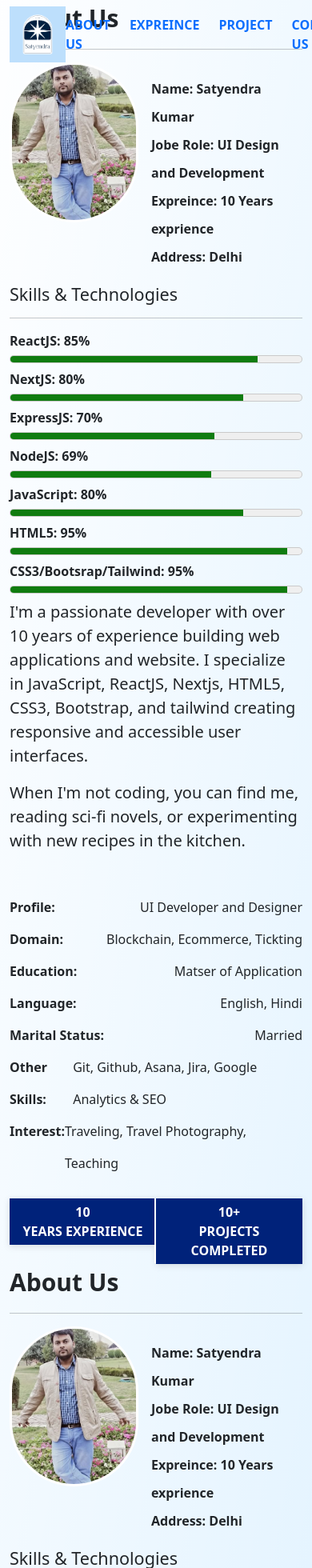
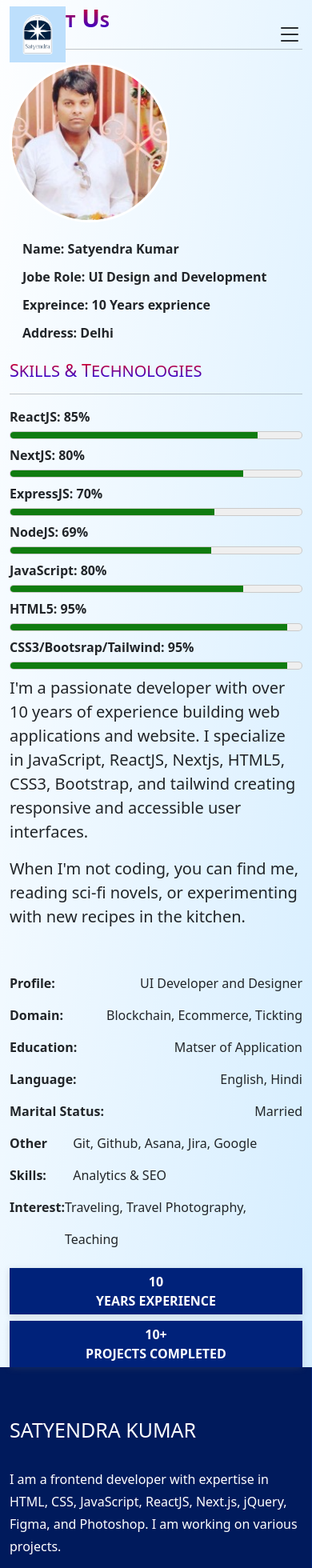
Before and after one commit to satyarihad/satyenderPortFolio, a React (Vite) app: page /about in a window 390 px wide. Shown: the top 1960 px of the page at 80% size. Built offline with nearby package versions, Linux system fonts and the light colour scheme.

Commit message:
theme update

```diff
--- a/src/App.jsx
+++ b/src/App.jsx
@@ -46,9 +46,7 @@ function App() {
         <Route path='/getintouch' element={<Getintouch />} />
       </Routes>
 
-      <Aboutus />
-      <Skills />
-      <Getintouch />
+
 
       <Footesection />
 
--- a/src/component/Home/index.jsx
+++ b/src/component/Home/index.jsx
@@ -57,7 +57,7 @@ const Homepage = ()=>{
                 <div className="col-md-6">
 
                     <div className="" style={{marginTop:"100px"}}>
-                    <div className="head_text">Hi, Im <span className="text-primary">Satyendra Kumar </span>
+                    <div className="head_text">Hi, Im <span className="text-primary" style={{textTransform:"uppercase"}}>S<span style={{fontSize:"23px"}}>atyendra</span> K<span style={{fontSize:"23px"}}>umar</span> </span>
                     <span class="wave">👋</span>
                     </div>
 
--- a/src/page/AboutUs/about.css
+++ b/src/page/AboutUs/about.css
@@ -20,10 +20,18 @@
 .about_me_header .about_me{
     font-size: 30px;
     text-align: left;
+    background-image: linear-gradient(red, blue);
+    color: transparent;
+    background-clip: text;
 }
 .about_us{
     /* background: linear-gradient(-80.37deg, #0094ff33 11.06%, #d9d9d900 102.87%, #d9d9d900 0, #fff3 0); */
-
+}
+.skill_technology{
+    background-image: linear-gradient(red, blue);
+    color: transparent;
+    background-clip: text;
+    text-transform: uppercase;
 }
 .userPic img{
     border-radius: 100px;
--- a/src/page/AboutUs/index.jsx
+++ b/src/page/AboutUs/index.jsx
@@ -17,13 +17,13 @@ const Aboutus =()=>{
                     <div className="col-md-12">
 
                        <div className="about_me_header">
-                       <div className="about_me">About Us</div>
+                       <div className="about_me" style={{textTransform:"uppercase"}}>A<span style={{fontSize:"22px"}}>bout</span> U<span style={{fontSize:"22px"}}>s</span></div>
                         <hr />
                        <div className="row">
                         <div className="col-md-6">
 
                             <div className="userPic">
-                                <img src="/images/userPic.png" alt="" className="" />
+                                <img src="/images/1706411188026.jpg" alt="" className="" />
                                 <div className="mx-3 mt-3 userDetails-skill">
                                 <div>Name: Satyendra Kumar</div>
                                 <div>Jobe Role: UI Design and Development</div>
@@ -32,7 +32,7 @@ const Aboutus =()=>{
                             </div>
                             </div>
 
-                            <div className="mt-3"><h4>Skills & Technologies</h4></div>
+                            <div className="mt-3 skill_technology"><h4>S<span style={{fontSize:"20px"}}>kills</span> & T<span style={{fontSize:"20px"}}>echnologies</span></h4></div>
                             <hr />
                             <div>
                             <label>ReactJS: {reactJS}%</label>
--- a/src/page/Footer/index.jsx
+++ b/src/page/Footer/index.jsx
@@ -102,7 +102,7 @@ const Footesection = () => {
             <div className="footerWidth">
               <div className="email">
                 <p>E-mail: <a href = "satyarihand@gmail.com">satyarihand@gmail.com</a></p>
-                <p>Mobile: 9650964531 </p>
+                <p>Mobile: +91 9650964531 </p>
               </div>
             </div>
           </div>
@@ -140,7 +140,7 @@ const Footesection = () => {
             <div className="footerWidth">
               <div className="email">
                 <p>E-mail: <a href = "satyarihand@gmail.com">satyarihand@gmail.com</a></p>
-                <p>Mobile: 9650964531</p>
+                <p>Mobile: +91 9650964531</p>
               </div>
             </div>
           </div>
--- a/src/page/GetInTouch/index.jsx
+++ b/src/page/GetInTouch/index.jsx
@@ -23,8 +23,8 @@ const Getintouch = ()=>{
         <section className="container">
             <div className="row">
                 <div className="col-md-12">
-                    <div className="my-5">
-                        <h3>Get in Touch</h3>
+                    <div className="my-5 user_exprience">
+                        <h3 style={{textTransform:"uppercase"}}>G<span style={{fontSize:"23px"}}>et</span> i<span style={{fontSize:"23px"}}>n</span> T<span style={{fontSize:"23px"}}>ouch</span></h3>
                         <hr />
                     </div>
                 </div>
--- a/src/page/Navbar/index.jsx
+++ b/src/page/Navbar/index.jsx
@@ -1,10 +1,18 @@
-import React, { useEffect, useState } from "react";
+import React, { useEffect, useState, useRef } from "react";
 import { Link } from "react-router";
 import "./navbar.css";
+import "bootstrap-icons/font/bootstrap-icons.css";
+import Sidebar from "./sidebar";
 
 const Navbar =({ darkMode, setDarkMode })=>{
 
     const [isScrolled, setIsScrolled] = useState(false);
+    const [isOpen, setIsOpen] = useState(false);
+
+    const sidebarRef = useRef(null);
+    const toggleSidebar = () => {
+      setIsOpen(!isOpen);
+    }
 
     useEffect(()=>{
         const handleScroll = ()=>{
@@ -17,6 +25,26 @@ const Navbar =({ darkMode, setDarkMode })=>{
         window.addEventListener("scroll", handleScroll);
         return ()=>window.removeEventListener("scroll", handleScroll)
         })
+
+
+        useEffect(() => {
+          const handleClickOutside = (event) => {
+            if (sidebarRef.current && !sidebarRef.current.contains(event.target)) {
+              setIsOpen(false);
+            }
+          };
+
+          if (isOpen) {
+            document.addEventListener("mousedown", handleClickOutside);
+          } else {
+            document.removeEventListener("mousedown", handleClickOutside);
+          }
+
+          return () => {
+            document.removeEventListener("mousedown", handleClickOutside);
+          };
+        }, [isOpen]);
+
 
     return(
        <div className={` ${darkMode ? 'dark-navbar' : ''} nav_bar-header ${isScrolled ? "fixed top-0 w-full shadow-lg bg-white z-50" : "relative"}`}>
@@ -38,6 +66,7 @@ const Navbar =({ darkMode, setDarkMode })=>{
 
                     <li>
                         <div className="form-check form-switch">
+                          <label htmlFor="flexSwitchCheckChecked">Theme</label>
                             <input
                             className="form-check-input"
                             type="checkbox"
@@ -50,6 +79,21 @@ const Navbar =({ darkMode, setDarkMode })=>{
                     </div>
                     </li>
                   </ul>
+                  <div className="mobile_version" onClick={toggleSidebar}> <i class="bi bi-list"></i>
+
+                  <div ref={sidebarRef} className={`sidebar ${isOpen ? "open" : ""}`}>
+                    <img src="/images/logo.png" alt="" className="img-fluid" />
+                      <button className="close-btn" onClick={toggleSidebar}>&times;</button>
+                      <ul>
+                      <li><Link to="/about">About Us</Link></li>
+                    <li><Link to="/skills">Expreince</Link></li>
+                    <li><Link to="/skills">Project</Link></li>
+                    <li><Link to="/getintouch">Contact Us</Link></li>
+                      </ul>
+                    </div>
+
+                  </div>
+
                 </div>
               </div>
             </div>
--- a/src/page/Navbar/navbar.css
+++ b/src/page/Navbar/navbar.css
@@ -3,3 +3,86 @@
     width: 100%;
     z-index: 111;
 }
+.mobile_version{
+    display: none;
+}
+@media only screen and (max-width: 768px) {
+    .menu_bar {
+        display: none !important;
+
+    }
+    .homepage{
+        padding: 0rem .5rem !important;
+    }
+    .projects_exp{
+        flex-flow: column;
+    }
+    .projects_exp::after{
+        width: unset !important;
+    }
+    .mobile_version{
+        display: block;
+        font-size: 2em;
+    }
+
+    .hamburger {
+        font-size: 30px;
+        border: none;
+        background: none;
+        cursor: pointer;
+        position: absolute;
+        top: 20px;
+        left: 20px;
+      }
+
+      .sidebar {
+        position: fixed;
+        top: 0;
+        left: -250px;
+        width: 250px;
+        height: 100vh;
+        background: #FFF;
+
+        padding: 20px;
+        transition: all 0.3s ease;
+      }
+
+      .sidebar.open {
+        left: 0;
+      }
+
+      .sidebar ul {
+
+        list-style: none;
+        padding: 0;
+        margin-top: 0px;
+        border-top: 1px solid;
+
+      }
+
+      .sidebar ul li {
+        padding: 0;
+      }
+
+      .sidebar ul li a {
+        color: #000;
+        text-decoration: none;
+        font-size: large;
+      }
+
+      .close-btn {
+        font-size: 24px;
+        border: none;
+        background: none;
+        color: white;
+        cursor: pointer;
+        position: absolute;
+        top: 10px;
+        right: 20px;
+        color: #000;
+      }
+
+      .userPic{
+        flex-flow: column;
+      }
+  }
--- /dev/null
+++ b/src/page/Navbar/sidebar.jsx
@@ -0,0 +1,10 @@
+import React from "react";
+
+const Sidebar = ()=>{
+    return(
+        <>
+        <h5>This is sidebar</h5>
+        </>
+    )
+}
+export default Sidebar;
--- a/src/page/Skills/skills.css
+++ b/src/page/Skills/skills.css
@@ -13,6 +13,9 @@
 }
 .user_exprience h3{
     text-transform: uppercase;
+    background-image: linear-gradient(red, blue);
+    color: transparent;
+    background-clip: text;
 }
 .user_exprience h3 span{
     font-size: 22px;
```
Also changed, not shown: public/images/1706411188026.jpg (added).
